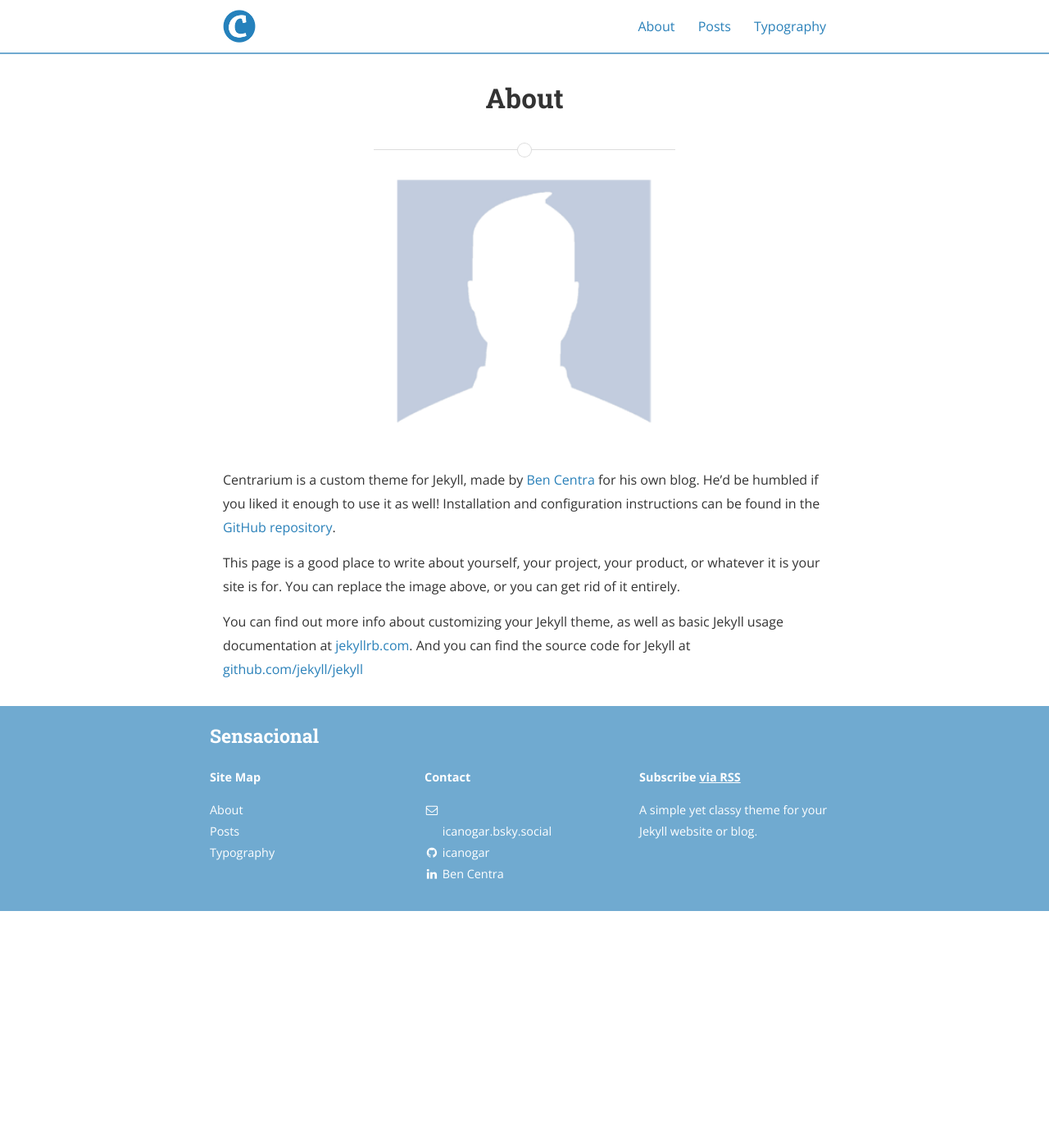
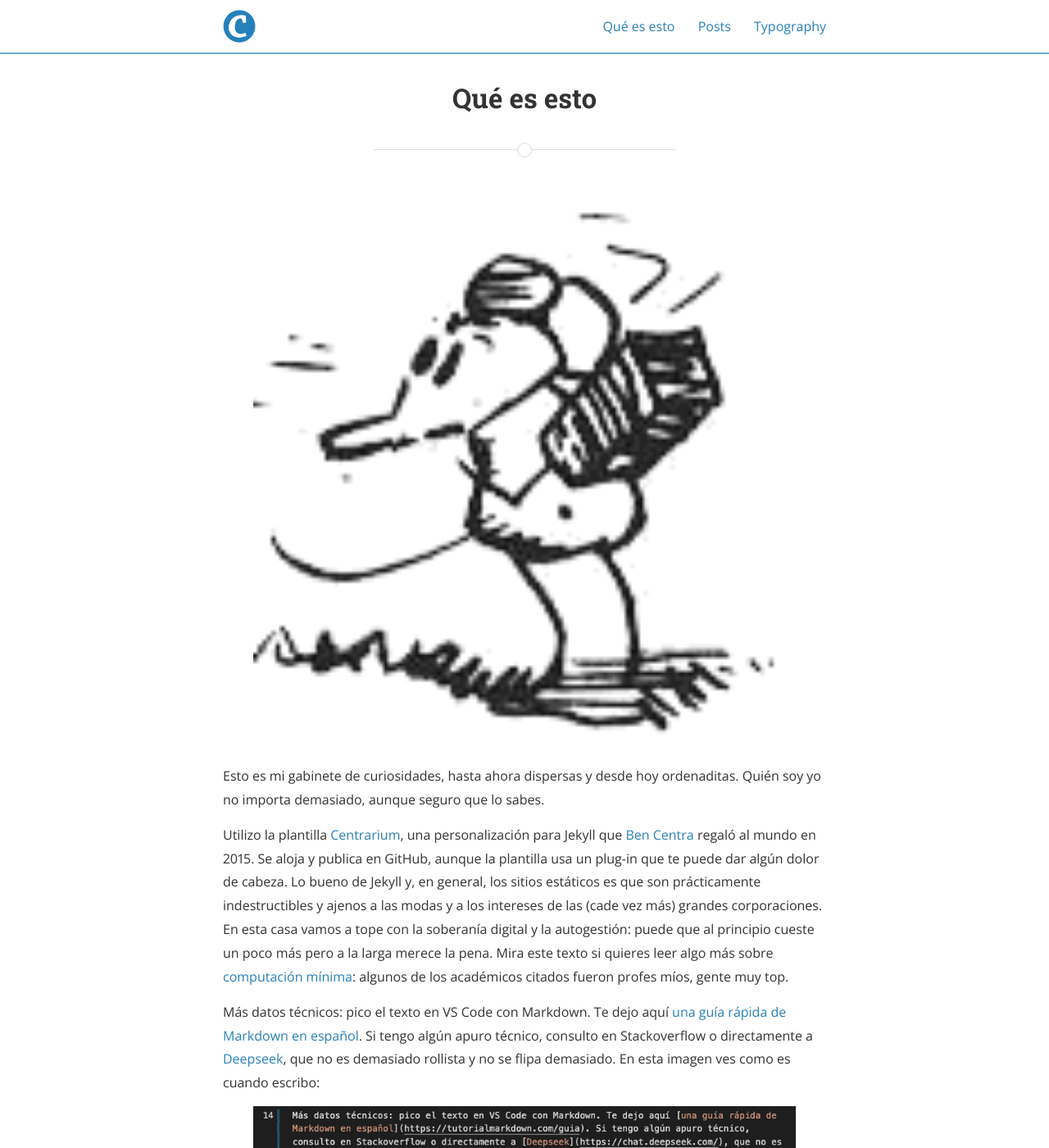
Before and after one commit to icanogar/blog, a Jekyll site: the page built from about.md, in a window 1280 px wide and 1400 px high. Shown: the whole window at 82% size. Built offline with Jekyll 4.4.1, drawn with Linux system fonts in a browser that asks for light colours; nearby versions of some CDN libraries; some of the changed text lies outside the part shown.

Commit message:
customizo1

```diff
--- a/_sass/_layout.scss
+++ b/_sass/_layout.scss
@@ -28,7 +28,7 @@ ul.default {
 }
 
 code {
-	background-color: #eee;
+	background-color: #7b5b42;
 	display: inline-block;
 	border-radius: 3px;
 	padding: 0 3px;
--- a/about.md
+++ b/about.md
@@ -1,17 +1,21 @@
 ---
 layout: page
-title: About
+title: Qué es esto
 permalink: /about/
 main_nav: true
 ---
 
-![alt text]({{ site.baseurl }}/assets/profile-placeholder.gif "Profile Picture"){:.profile}
+![alt text]({{ site.baseurl }}/assets/logo.gif)
 
-Centrarium is a custom theme for Jekyll, made by [Ben Centra][bencentra] for his own blog. He'd be humbled if you liked it enough to use it as well! Installation and configuration instructions can be found in the [GitHub repository](https://github.com/bencentra/centrarium).
+Esto es mi gabinete de curiosidades, hasta ahora dispersas y desde hoy ordenaditas. Quién soy yo no importa demasiado, aunque seguro que lo sabes.
 
-This page is a good place to write about yourself, your project, your product, or whatever it is your site is for. You can replace the image above, or you can get rid of it entirely.
+Utilizo la plantilla [Centrarium](https://bencentra.com/centrarium/), una personalización para Jekyll que [Ben Centra][bencentra] regaló al mundo en 2015. Se aloja y publica en GitHub, aunque la plantilla usa un plug-in que te puede dar algún dolor de cabeza. Lo bueno de Jekyll y, en general, los sitios estáticos es que son prácticamente indestructibles y ajenos a las modas y a los intereses de las (cade vez más) grandes corporaciones. En esta casa vamos a tope con la soberanía digital y la autogestión: puede que al principio cueste un poco más pero a la larga merece la pena. Mira este texto si quieres leer algo más sobre [computación mínima](https://hdlab.space/minimalbook/sobre_minimalcomputing.html#%C3%A9tica-y-sustentabilidad): algunos de los académicos citados fueron profes míos, gente muy top.
 
-You can find out more info about customizing your Jekyll theme, as well as basic Jekyll usage documentation at [jekyllrb.com](http://jekyllrb.com/). And you can find the source code for Jekyll at [github.com/jekyll/jekyll](https://github.com/jekyll/jekyll)
+Más datos técnicos: pico el texto en VS Code con Markdown. Te dejo aquí [una guía rápida de Markdown en español](https://tutorialmarkdown.com/guia). Si tengo algún apuro técnico, consulto en Stackoverflow o directamente a [Deepseek](https://chat.deepseek.com/), que no es demasiado rollista y no se flipa demasiado. En esta imagen ves como es cuando escribo:
+
+![](/assets/posts/vscode.png)
+
+Aún no sé cómo voy a gestionar la interactividad (el Centrarium original traía Disqus pero es una lata). De cualquier forma, estaría bien que si algo te gusta, te disgusta o te provoca, no te lo quedes. Todo deseo estancado es un veneno, y lo que no es un deseo, también.
 
 [centrarium]: https://github.com/bencentra/centrarium
 [bencentra]: http://bencentra.com
```
Also changed, not shown: _posts/2026-01-01-florence_b-price.md (+2 -2 lines), _posts/2026-01-01-te-doy-cinco-minutos.md (+1 -1 lines), assets/logo.gif (added), assets/posts/vscode.png (added).
